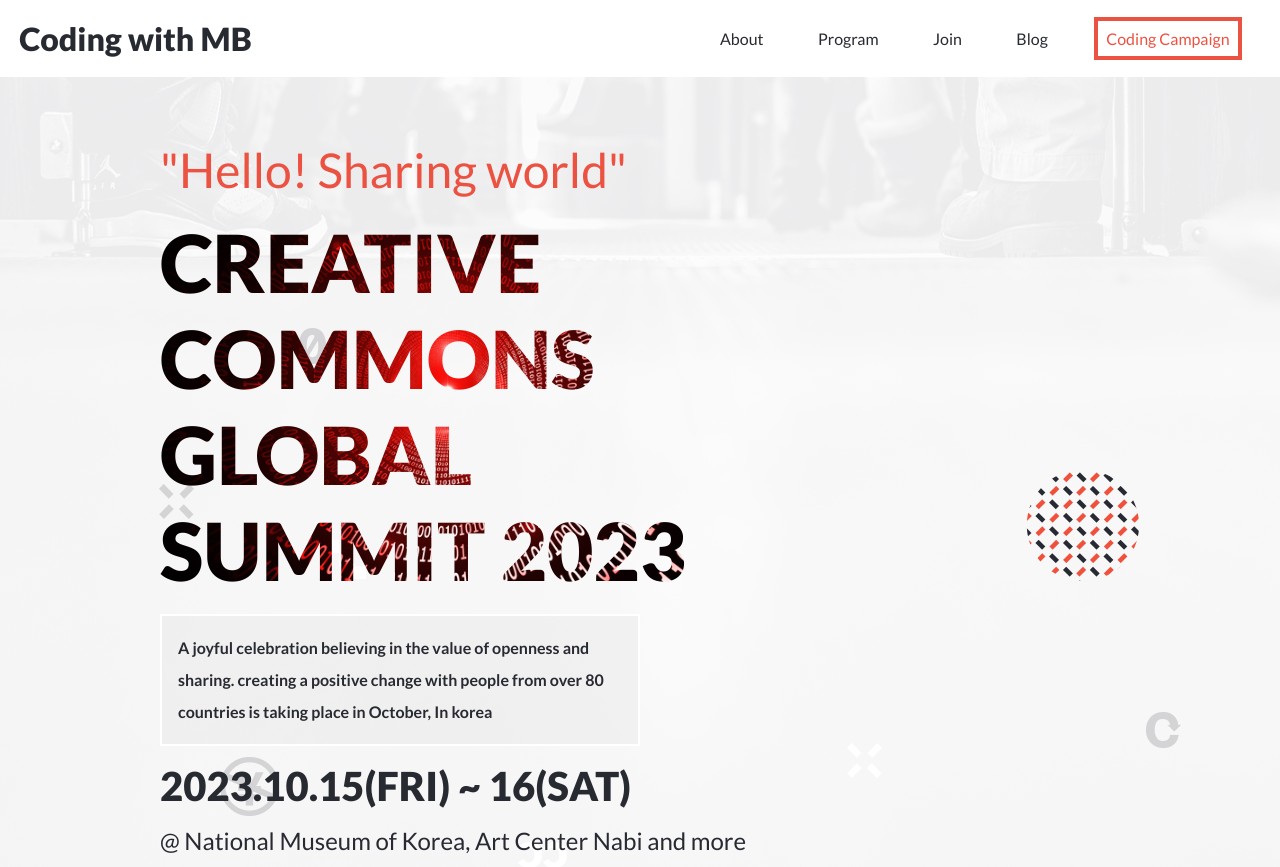
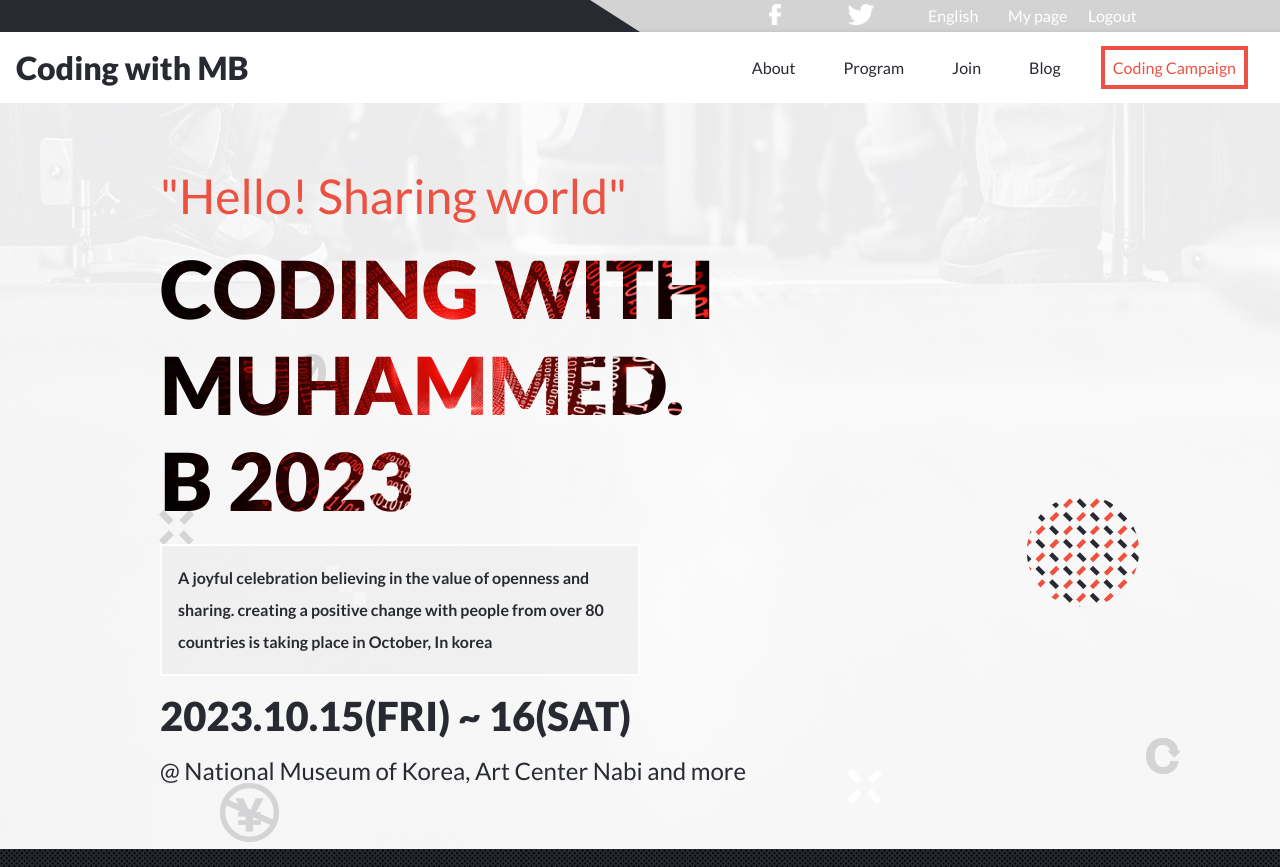
Before and after one commit to muhammedb8826/E-Learning-Project, a website with bundled scripts: page index.html in a window 1280 px wide. Shown: the top 867 px of the page. Built offline with nearby package versions, Linux system fonts and the light colour scheme; files whose address does not match are found by name.

Commit message:
Add top navbar banner

```diff
--- a/index.html
+++ b/index.html
@@ -6,11 +6,23 @@
     <meta name="viewport" content="width=device-width, initial-scale=1.0" />
     <title>E-Learning-Project</title>
     <link rel="stylesheet" href="./styles/style.css" />
-    <script src="./scripts/menu.js" defer></script>
+    <script src="./sc
+    ripts/menu.js" defer></script>
   </head>
   <body>
     <header>
-      <div class="logo">Coding with MB</div>
+      <div class="ads-container">
+        <div class="ad-1"></div>
+        <div class="ad-2">
+          <div class="ad-2-content">
+            <span><a href="#"><img src="./images/facebook-icon.png" alt="facebook-icon"></a></span>
+            <span><a href="#"><img id="twitter" src="./images/twitter-icon.png" alt="twitter-icon"></a></span>
+            <span><a href="#">English</a></span>
+            <span><a href="#">My page</a></span>
+            <span><a href="#">Logout</a></span>
+          </div>
+        </div>
+      </div>
       <div class="mobile-menu-bg"></div>
       <div class="hamburger-menu">
         <div class="bar1"></div>
@@ -18,6 +30,7 @@
         <div class="bar3"></div>
       </div>
       <nav id="nav">
+        <div class="logo">Coding with MB</div>
         <ul class="menu">
           <li><a href="about.html">About</a></li>
           <li><a href="#program">Program</a></li>
@@ -30,7 +43,7 @@
     <main class="main">
       <section class="title-and-description">
         <h1 class="main-title">"Hello! Sharing world"</h1>
-        <div class="hero-title">CREATIVE COMMONS GLOBAL SUMMIT 2023</div>
+        <div class="hero-title">CODING WITH MUHAMMED. B 2023</div>
         <div class="description-text">
           A joyful celebration believing in the value of openness and sharing.
           creating a positive change with people from over 80 countries is
--- a/styles/style.css
+++ b/styles/style.css
@@ -423,13 +423,74 @@
   display: none;
 }
 
+.ads-container {
+  display: none;
+}
+
 @media (min-width: 768px) {
   header {
+    box-shadow: 2px 2px 7px rgb(0, 0, 0, 0.2);
+    display: block;
+  }
+
+  .ads-container {
     display: flex;
-    justify-content: space-between;
+    justify-content: center;
     align-items: center;
-    box-shadow: 2px 2px 7px rgb(0, 0, 0, 0.2);
-    padding: 1.2rem;
+    height: 2rem;
+    background-color: var(--main-color-gray);
+  }
+
+  .ads-container .ad-1 {
+    height: 100%;
+    width: 50%;
+    border-bottom: 32px solid var(--main-color-black);
+    border-right: 50px solid transparent;
+  }
+
+  .ads-container .ad-2 {
+    height: 100%;
+    width: 50%;
+    display: flex;
+    justify-content: center;
+    align-items: center;
+  }
+
+  .ad-2 .ad-2-content {
+    display: flex;
+    justify-content: center;
+    align-items: center;
+    gap: 1rem;
+  }
+
+  .ad-2 span {
+    width: 4rem;
+  }
+
+  ul li a {
+    text-decoration: none;
+    color: var(--main-color-black);
+    padding: 0.5rem;
+    font-weight: 500;
+  }
+
+  .ad-2 span a {
+    text-decoration: none;
+    color: #fff;
+  }
+
+  .image-and-description-container img {
+    width: 30%;
+    z-index: 2;
+  }
+
+  .ad-2 span img {
+    height: 50%;
+    width: 20%;
+  }
+
+  .ad-2 span #twitter {
+    width: 40%;
   }
 
   .logo {
@@ -450,7 +511,7 @@
 
   nav ul li {
     list-style: none;
-    padding-inline: 1.2rem;
+    padding-inline: 1rem;
   }
 
   .change ul li {
@@ -458,18 +519,17 @@
   }
 
   nav {
-    display: block;
+    display: flex;
+    justify-content: space-between;
+    align-items: center;
+    box-shadow: 2px 2px 7px rgb(0, 0, 0, 0.2);
+    padding: 1rem;
+    width: 100%;
   }
 
   nav ul {
+    margin-left: auto;
     display: flex;
-  }
-
-  ul li a {
-    text-decoration: none;
-    color: var(--main-color-black);
-    padding: 0.5rem;
-    font-weight: 500;
   }
 
   ul li a:hover {
@@ -487,14 +547,10 @@
 
   /* ************ main ******** */
 
-  .background-image img {
-    width: 100%;
-    height: 100vh;
-  }
-
   .title-and-description {
     padding: 4rem 10em;
     width: 100%;
+    height: 100%;
     display: flex;
     justify-content: center;
     gap: 1rem;
@@ -540,11 +596,6 @@
 
   .main-program .program-container .content {
     flex-direction: column;
-  }
-
-  .image-and-description-container img {
-    width: 30%;
-    z-index: 2;
   }
 
   .content .icon img {
```
Also changed, not shown: images/facebook-icon.png (added), images/twitter-icon.png (added).
